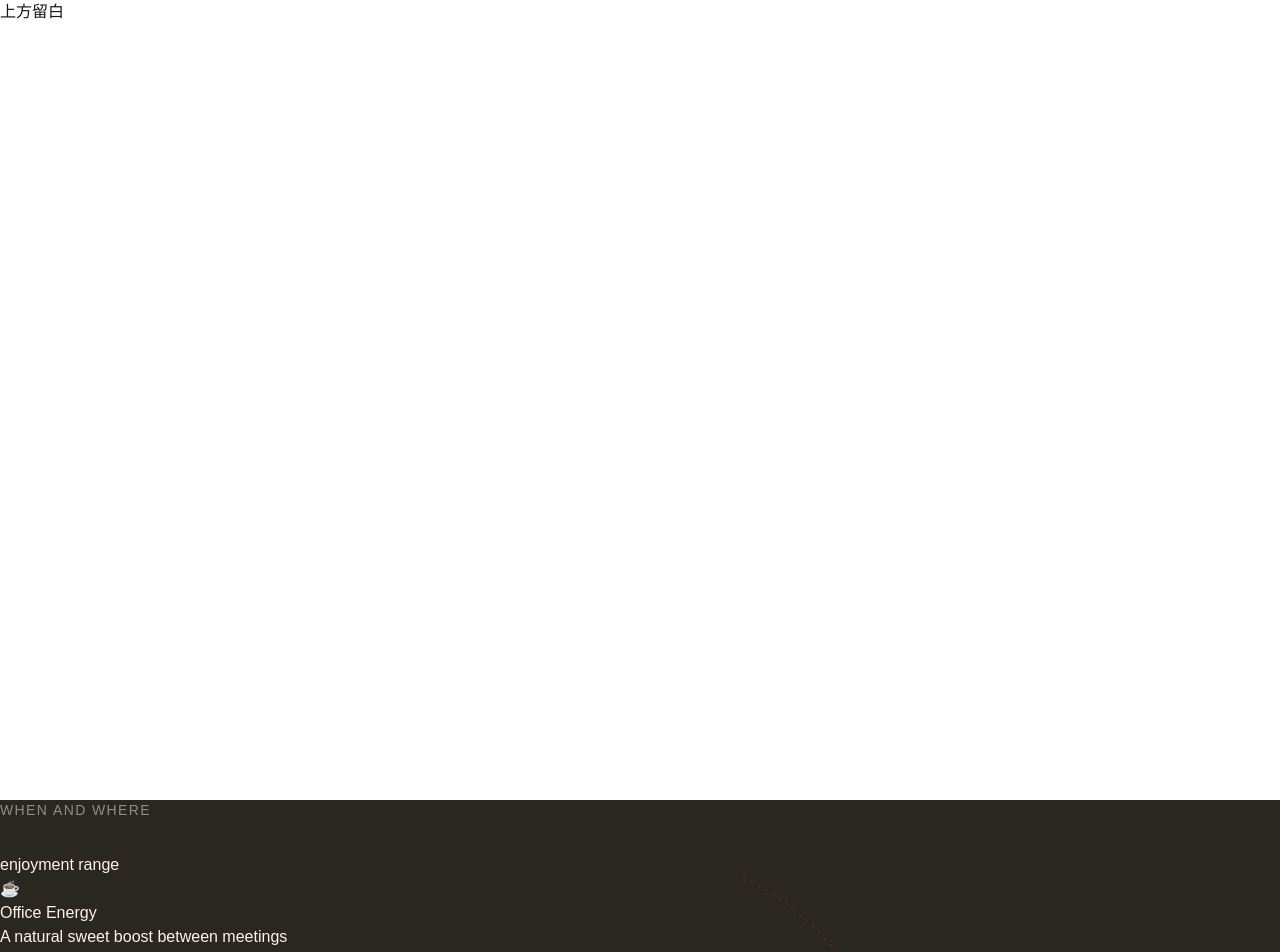
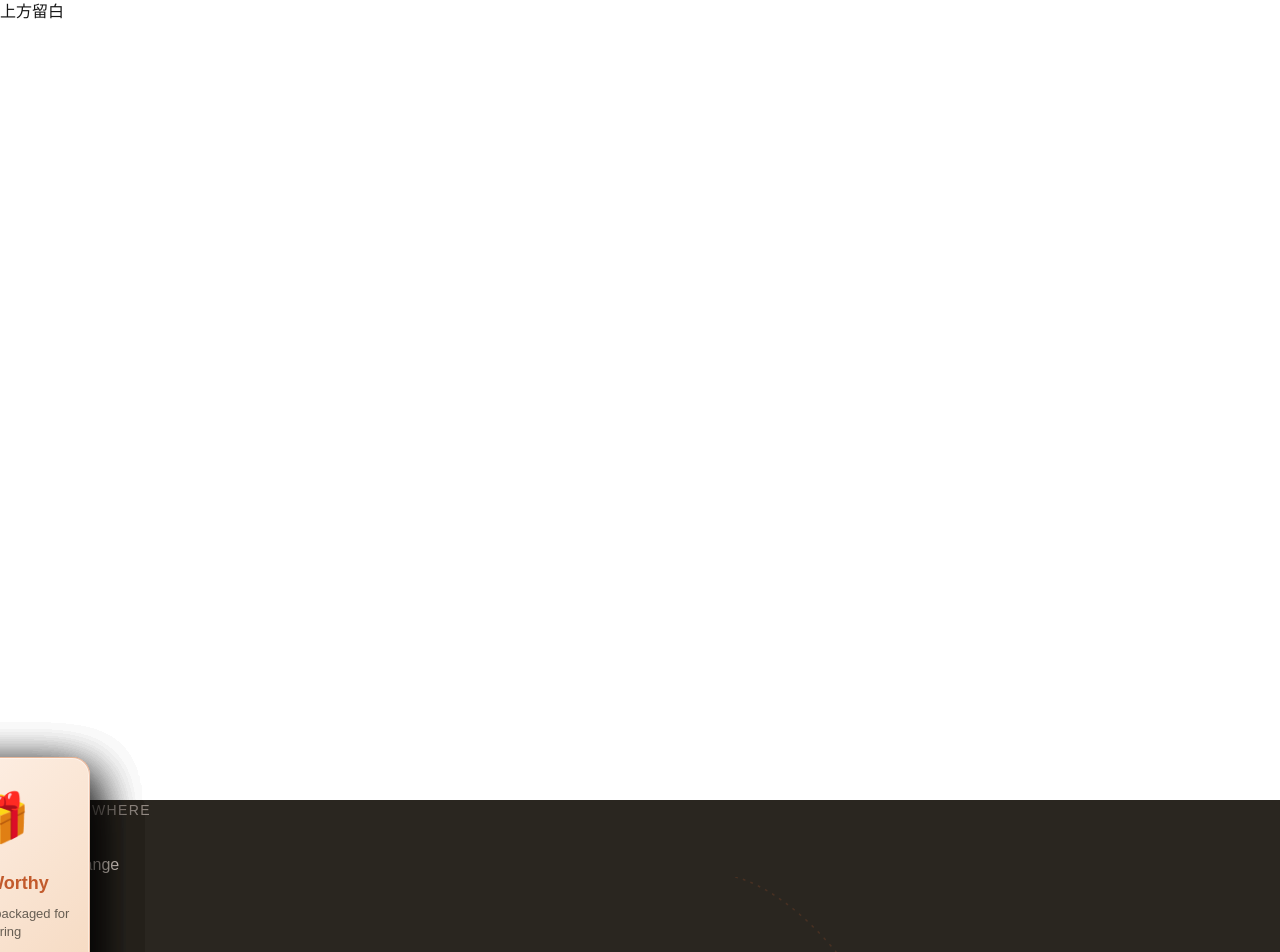
Before and after one commit to LingzheM/effects_collect_box, a Next.js app: page /scroll/carousel in a window 1280 px wide. Shown: the top 952 px of the page. Built offline with nearby package versions, Linux system fonts and the light colour scheme.

Commit message:
add card style

```diff
--- a/src/app/scroll/carousel/Carousel.css
+++ b/src/app/scroll/carousel/Carousel.css
@@ -49,3 +49,39 @@
   stroke-width: 2;
   stroke-dasharray: 4 8;
 }
+
+.card {
+  position: absolute;
+  left: 0;
+  top: 0;
+  width: 180px;
+  height: 240px;
+  margin-left: -90px;
+  margin-top: -120px;
+  border-radius: 18px;
+  background: linear-gradient(135deg, #FFF2E9 0%, #f5d9c0 100%);
+  border: 1px solid rgba(190, 90, 44, 0.3);
+  box-shadow: 0 20px 50px rgba(0, 0, 0, 0.4), 0 0 0 1px rgba(255, 255, 255, 0.4) inset;
+  display: flex; flex-direction: column; align-items: center; justify-self: center;
+  padding: 1.5rem 1rem;
+  text-align: center;
+  will-change: transform, opacity, filter;
+}
+
+.card-emoji {
+  font-size: 48px;
+  margin-bottom: 1rem;
+}
+
+.card-title {
+  font-size: 18px;
+  font-weight: 600;
+  color: #c25a2c;
+  margin-bottom: 0.5rem;
+}
+
+.card-desc {
+  font-size: 13px;
+  color: rgba(42, 38, 32, 0.7);
+  line-height: 1.4;
+}
```
